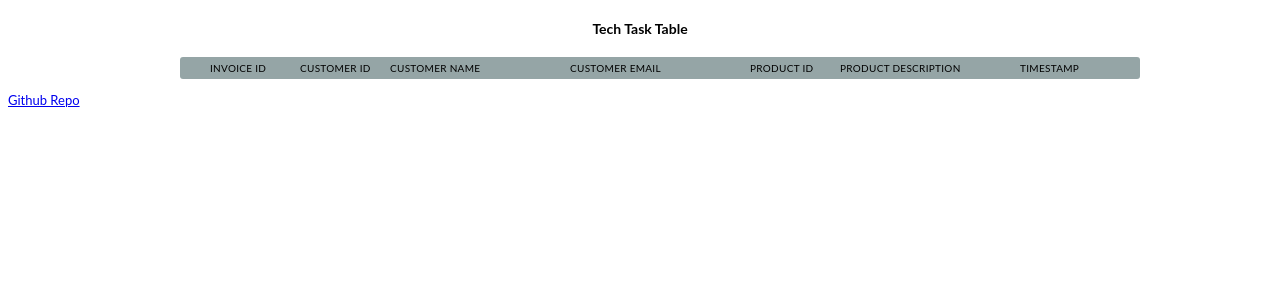
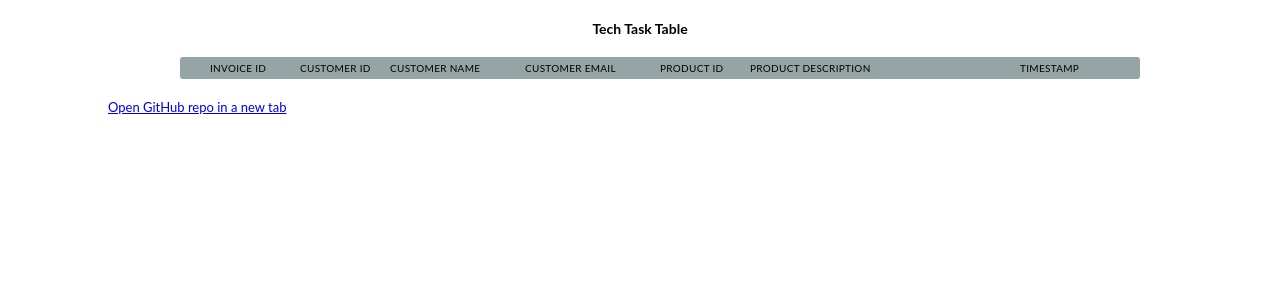
Before and after one commit to Pilchness/techtask, a PHP site: page / in a window 1280 px wide. Shown: the top 300 px of the page. Run offline with PHP 8.4, Linux system fonts and the light colour scheme; data that the repository does not hold is empty.

Commit message:
Layout issues corrected

```diff
--- a/index.php
+++ b/index.php
@@ -29,7 +29,7 @@
       <script type="application/javascript" src="libs/js/script.js"></script>
 </body>
 <footer>
-  <p><a href="https://github.com/Pilchness/techtask" target="__blank">Github Repo</a></p>
+  <p><a href="https://github.com/Pilchness/techtask" target="__blank">Open GitHub repo in a new tab</a></p>
 </footer>
 
 
--- a/libs/css/styles.css
+++ b/libs/css/styles.css
@@ -1,6 +1,11 @@
 body {
   font-family: 'lato', sans-serif;
   font-size: small;
+}
+
+footer {
+  margin-left: 100px;
+  margin-top: 20px;
 }
 .container {
   max-width: 1000px;
@@ -41,16 +46,16 @@ h2 small {
   flex-basis: 10%;
 }
 .responsive-table .col-3 {
-  flex-basis: 20%;
+  flex-basis: 15%;
 }
 .responsive-table .col-4 {
-  flex-basis: 20%;
+  flex-basis: 15%;
 }
 .responsive-table .col-5 {
   flex-basis: 10%;
 }
 .responsive-table .col-6 {
-  flex-basis: 20%;
+  flex-basis: 30%;
 }
 .responsive-table .col-7 {
   flex-basis: 10%;
--- a/libs/js/script.js
+++ b/libs/js/script.js
@@ -30,7 +30,9 @@ class AmendTable {
     let returnText = ``;
     for (let [index, element] of headings.entries()) {
       console.log(element);
-      returnText += `<div class="col col-1" data-label="${headings[index]}">${this.data[headings[index]]}</div>`;
+      returnText += `<div class="col col-${index + 2}" data-label="${headings[index]}">${
+        this.data[headings[index]]
+      }</div>`;
     }
     console.log(returnText);
     return returnText;
```
